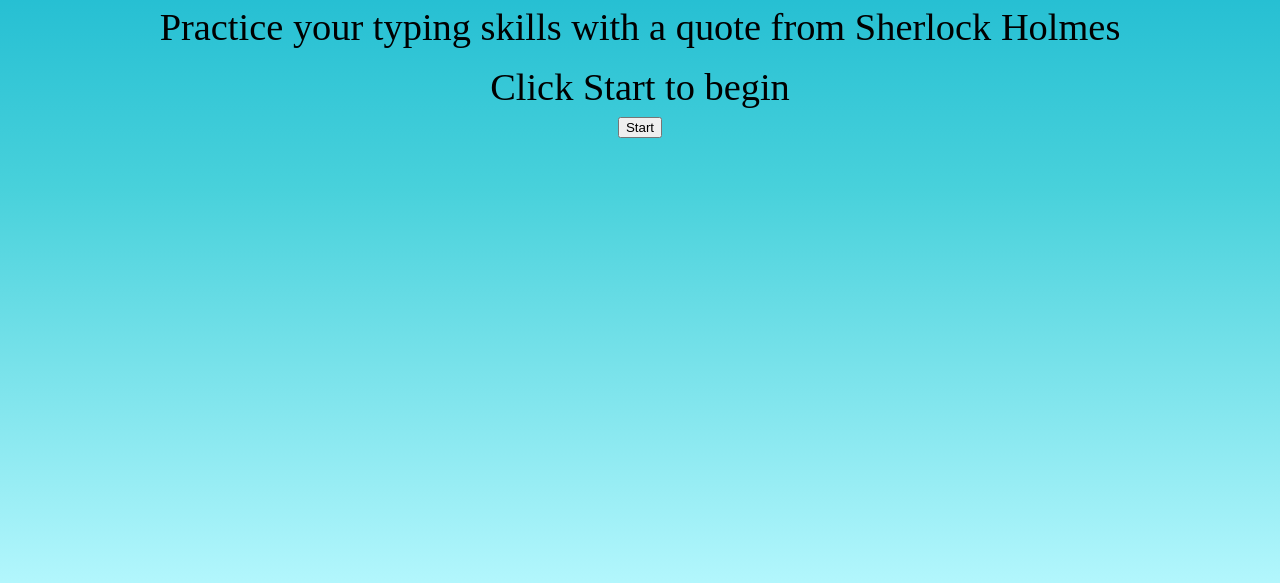
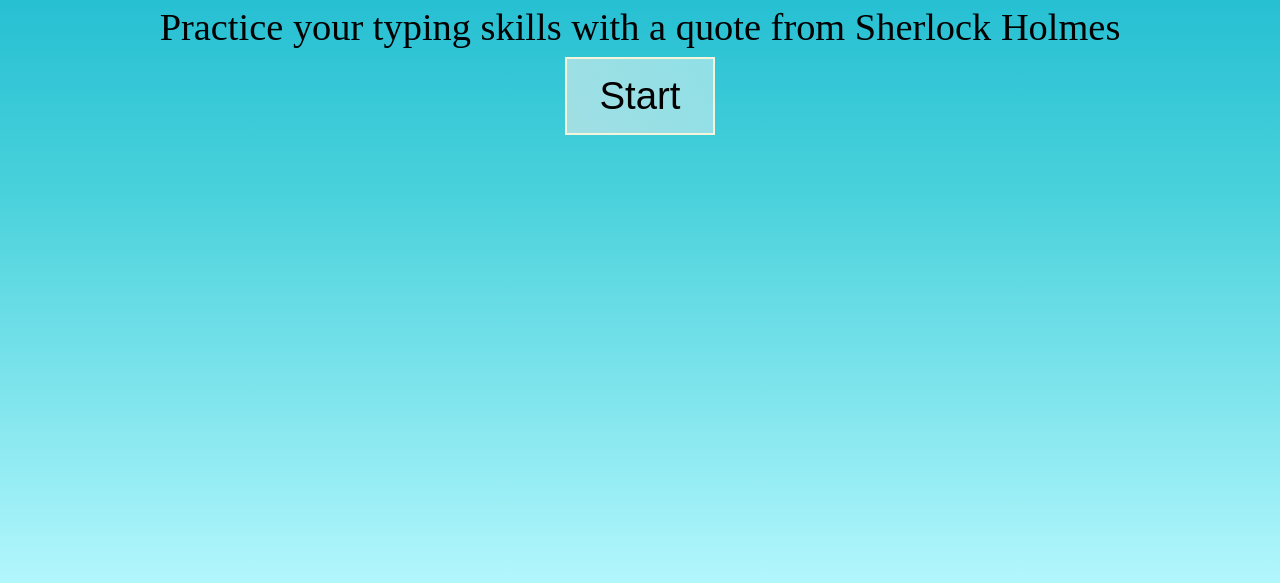
Before and after one commit to ben-gabriel/MS-WebCourse, a plain HTML site: page MS-Typing/index.html in a window 1280 px wide. Shown: the part 211-794 px from the top of the page. Drawn offline with Linux system fonts and the light colour scheme; a web font is replaced by a local one.

Commit message:
change layout order

```diff
--- a/MS-Typing/index.html
+++ b/MS-Typing/index.html
@@ -21,7 +21,6 @@
 
 
         <p id="promt">Practice your typing skills with a quote from Sherlock Holmes</p>
-        <p>Click <span class="glow"> Start </span>to begin</p>
 
         <button type="button" id="start" class="btn">Start</button>
 
--- a/MS-Typing/style.css
+++ b/MS-Typing/style.css
@@ -57,6 +57,17 @@
     /* 2vw size with problems using 'ctrl +' but not with resizing window*/
 }
 
+.btn{
+    background: linear-gradient(60deg,
+    rgb(160, 223, 228),rgb(144, 224, 230));
+    border: 2px solid beige;
+    color: rgb(0, 0, 0);
+    padding: 15px 32px;
+    text-align: center;
+    display: inline-block;
+    font-size: 3vw;
+}
+
 #typed-value{
     visibility: hidden;
 }
```
